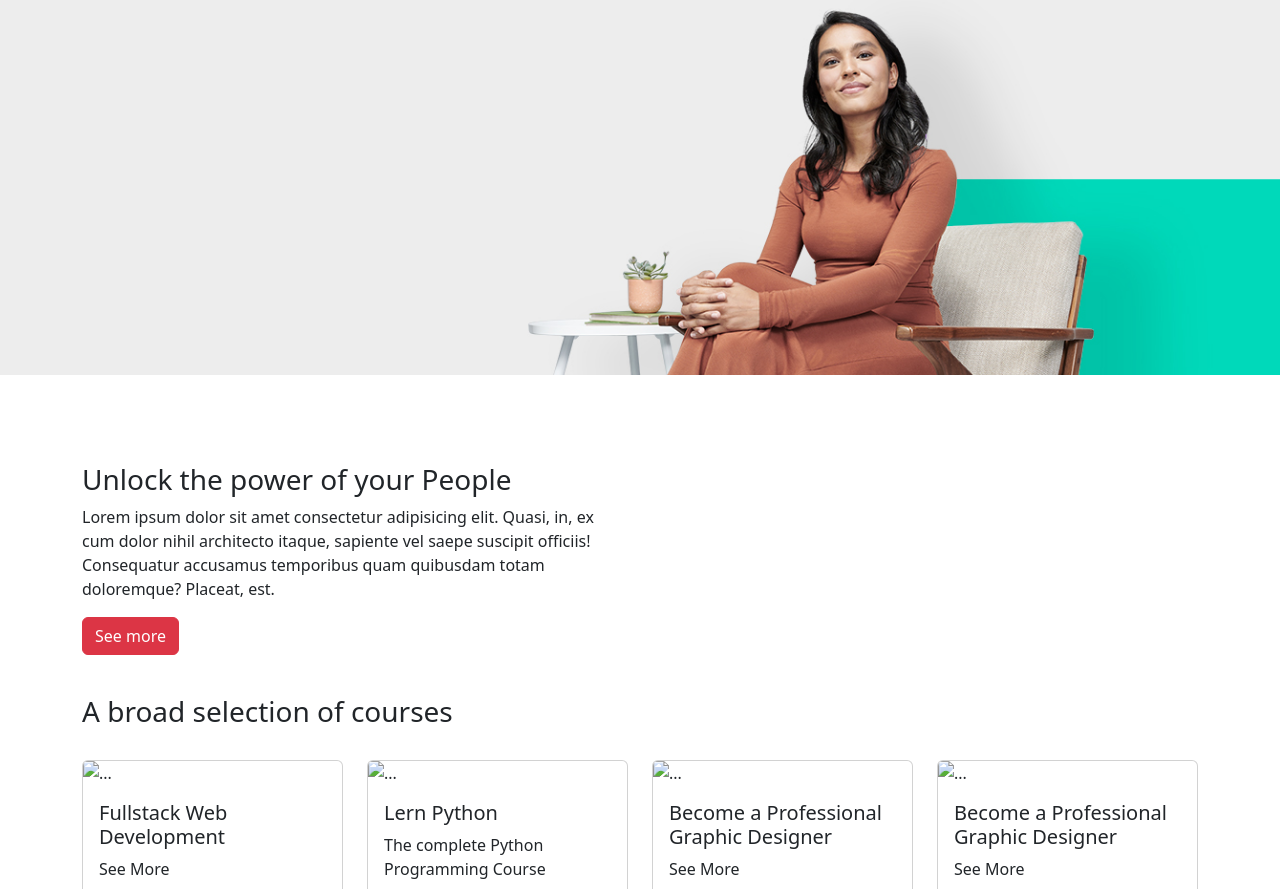
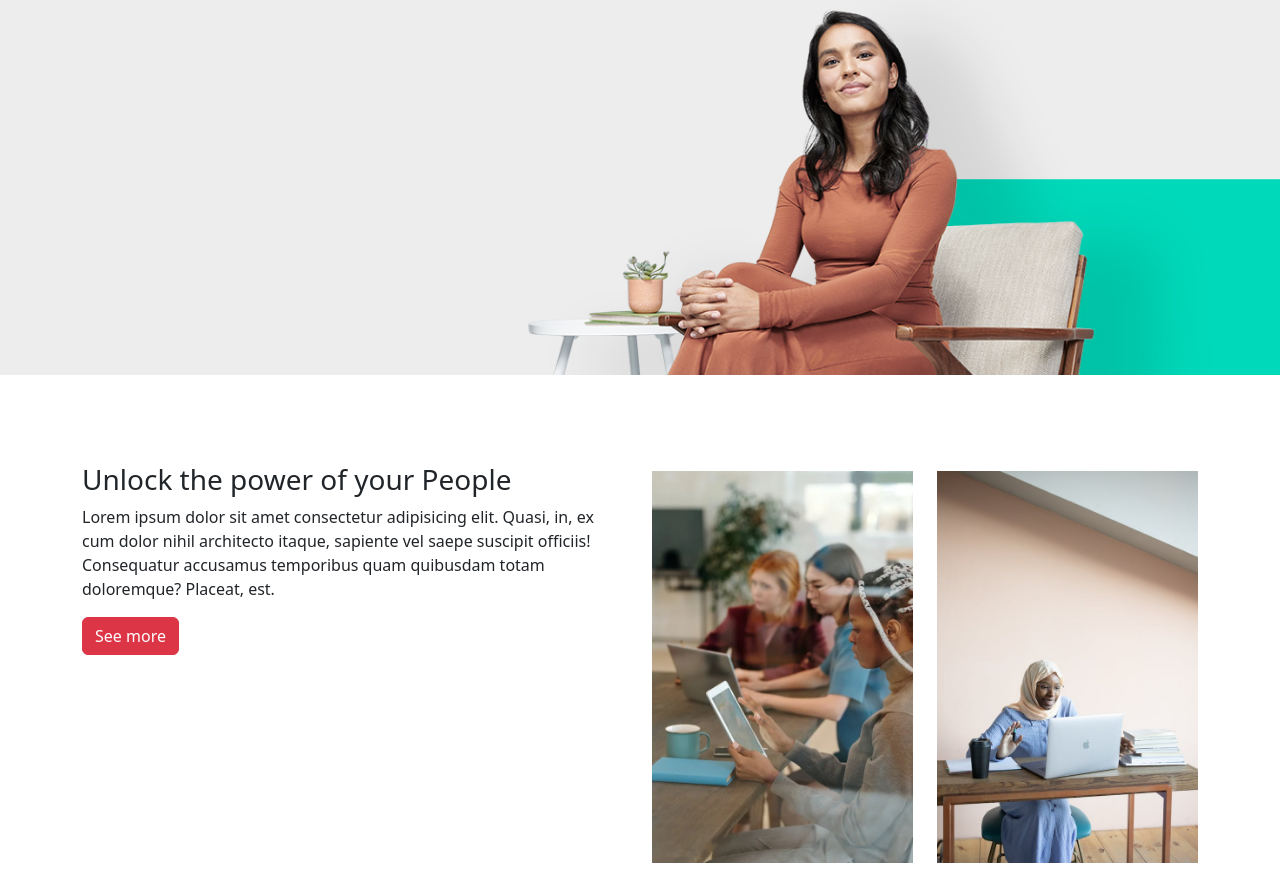
Before and after one commit to Dyana111/Online-Courses-Landing-Page, a plain HTML site: page index.html in a window 1280 px wide. Shown: the part 63-952 px from the top of the page. Drawn offline with nearby package versions, Linux system fonts and the light colour scheme; files whose address does not match are found by name.

Commit message:
edit images

```diff
--- a/index.html
+++ b/index.html
@@ -45,7 +45,7 @@
         </div>
     </nav>
 
-      <img src="D:\mystro-fullstack\OnlineCourses\images\01.jpg.jpg" class="img-fluid" alt="">
+      <img src="images/01.jpg.jpg" class="img-fluid" alt="">
       <div class="container mt-5" >
       <div class="row pt-4">
         <div class="col-lg-6 col-md-6 col-sm-12 my-2 pt-2 pb-2 ">
@@ -58,10 +58,10 @@
 
           </div>
         <div class="col-lg-3 col-md-3 col-sm-6 mb-3 pt-4 " >
-          <img src="../OnlineCourses/images/029.jpg" class="img-fluid" alt="">
+          <img src="images/029.jpg" class="img-fluid" alt="">
         </div>
         <div class=" col-lg-3 col-md-3 col-sm-6  mb-3 pt-4">
-          <img src="../OnlineCourses/images/893.jpg" class="img-fluid" alt="">
+          <img src="images/893.jpg" class="img-fluid" alt="">
         </div>
        </div>
        </div>
@@ -77,7 +77,7 @@
       <div class="row mt-3 " >
       <div class="col-lg-3  col-md-3 col-sm-6 mt-3  ">
         <div class="card" >
-          <img src="../OnlineCourses/images/1111.jpg" class="card-img-top " alt="...">
+          <img src="images/1111.jpg" class="card-img-top " alt="...">
           <div class="card-body">
             <h5 class="card-title">Fullstack Web Development</h5>
             <p class="card-text">See More</p>
@@ -88,7 +88,7 @@
 
       <div class="col-lg-3 col-md-3 col-sm-6 mt-3" >
         <div class="card" >
-          <img src="../OnlineCourses/images/3333.jpg" class="card-img-top " alt="...">
+          <img src="images/3333.jpg" class="card-img-top " alt="...">
           <div class="card-body">
             <h5 class="card-title"> Lern Python</h5>
             <p class="card-text">The complete Python Programming Course</p>
@@ -99,7 +99,7 @@
 
       <div class="col-lg-3 col-md-3 col-sm-6 mt-3" >
         <div class="card"  >
-          <img src="../OnlineCourses/images/22222.jpg" class="card-img-top " alt="...">
+          <img src="images/22222.jpg" class="card-img-top " alt="...">
           <div class="card-body">
             <h5 class="card-title">Become a Professional Graphic Designer</h5>
             <p class="card-text">See More</p>
@@ -109,7 +109,7 @@
       </div>
       <div class="col-lg-3 col-md-3 col-sm-6 mt-3" >
         <div class="card"  >
-          <img src="../OnlineCourses/images/22222.jpg" class="card-img-top " alt="...">
+          <img src="images/22222.jpg" class="card-img-top " alt="...">
           <div class="card-body">
             <h5 class="card-title">Become a Professional Graphic Designer</h5>
             <p class="card-text">See More</p>
```
